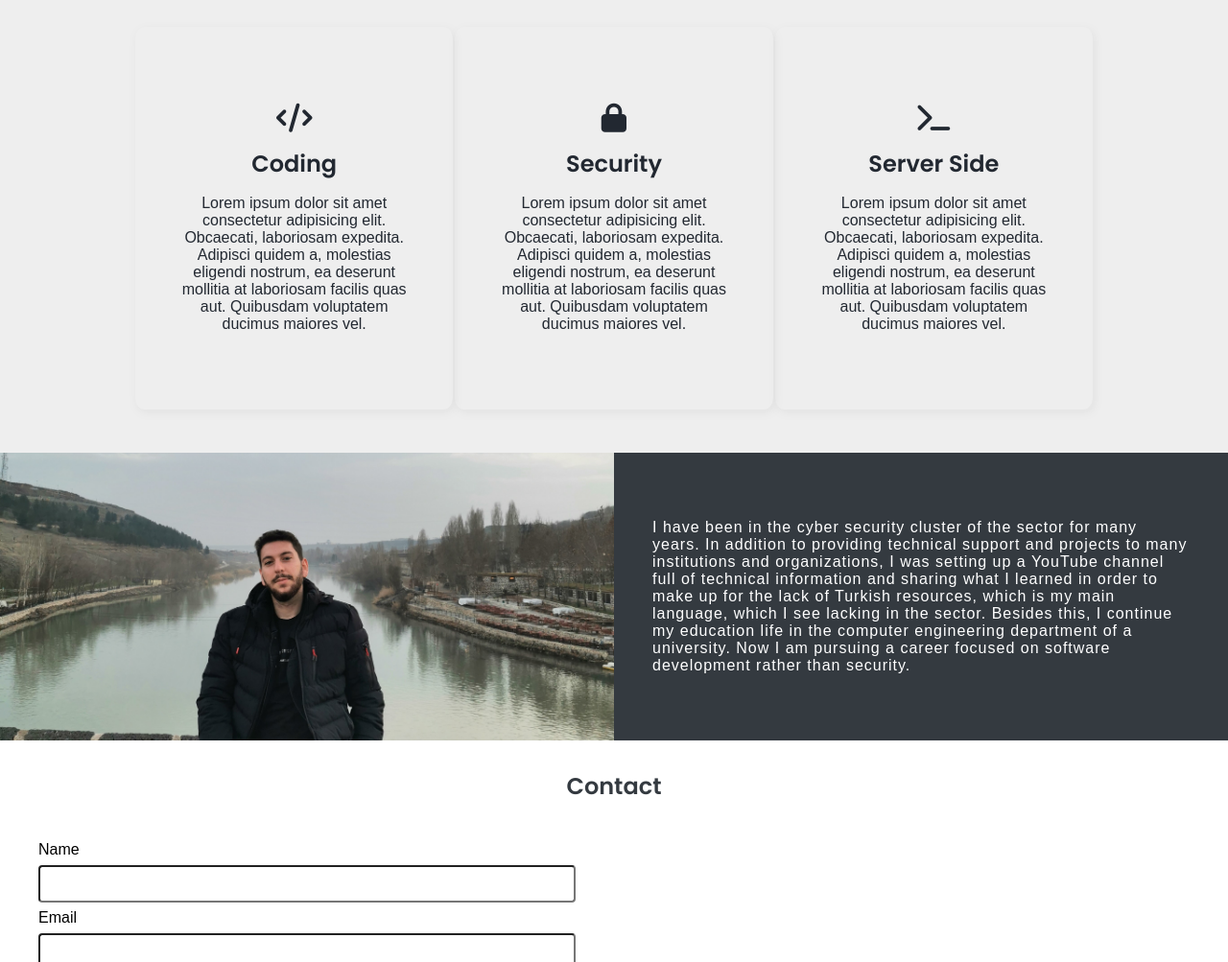
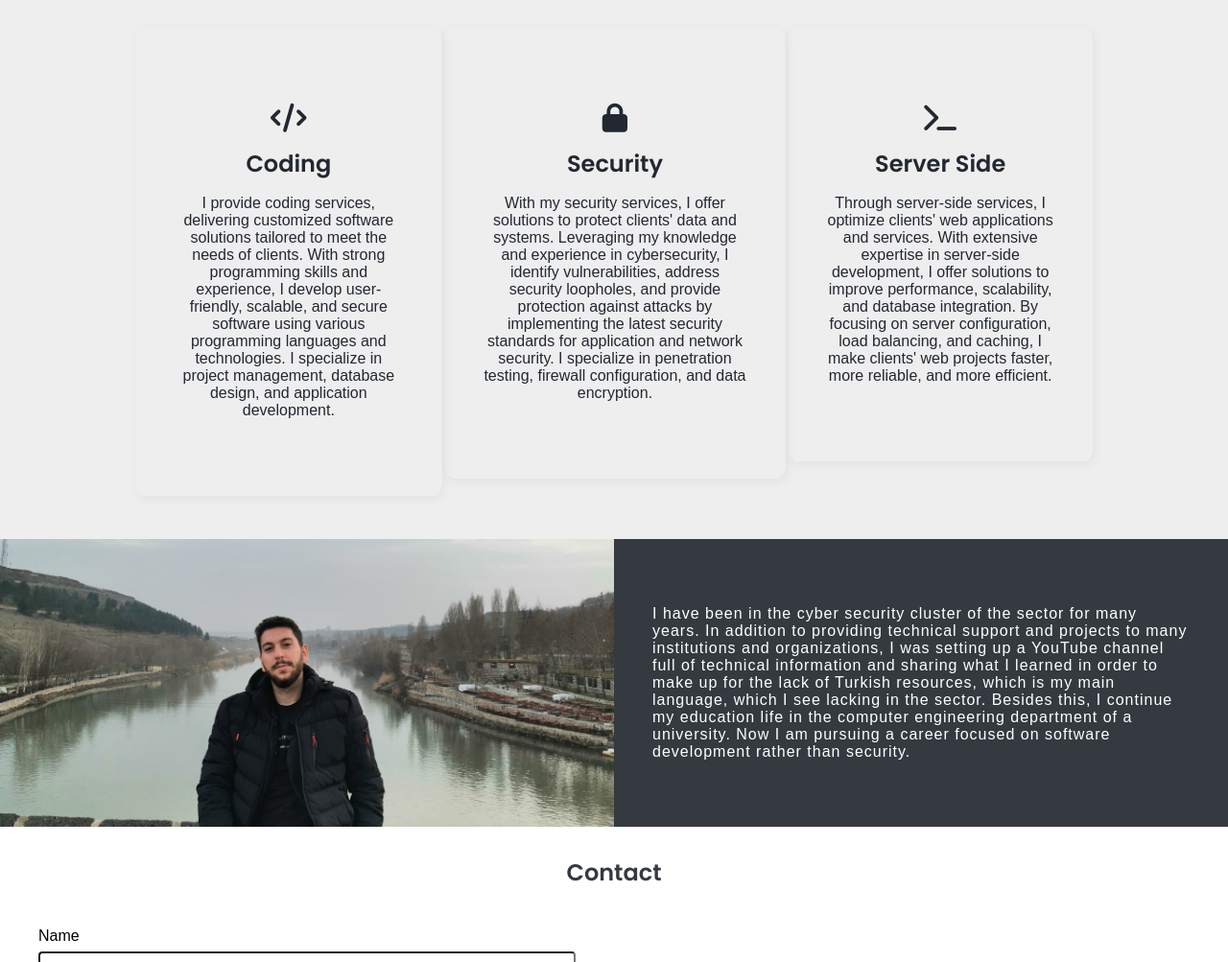
Before and after one commit to polatmurat/polatmurat.github.io, a plain HTML site: page index.html in a window 1280 px wide. Shown: the part 817-1820 px from the top of the page at 96% size. Drawn offline with Linux system fonts and the light colour scheme.

Commit message:
Context edited.

```diff
--- a/index.html
+++ b/index.html
@@ -35,21 +35,21 @@
                     <div class="service">
                         <i class="fa-solid fa-code"></i>
                         <h2>Coding</h2>
-                        <p>Lorem ipsum dolor sit amet consectetur adipisicing elit. Obcaecati, laboriosam expedita. Adipisci quidem a, molestias eligendi nostrum, ea deserunt mollitia at laboriosam facilis quas aut. Quibusdam voluptatem ducimus maiores vel.</p>
+                        <p> I provide coding services, delivering customized software solutions tailored to meet the needs of clients. With strong programming skills and experience, I develop user-friendly, scalable, and secure software using various programming languages and technologies. I specialize in project management, database design, and application development.</p>
                     </div>
                 </div>
                 <div class="inner-service">
                     <div class="service">
                         <i class="fa-solid fa-lock"></i>
                         <h2>Security</h2>
-                        <p>Lorem ipsum dolor sit amet consectetur adipisicing elit. Obcaecati, laboriosam expedita. Adipisci quidem a, molestias eligendi nostrum, ea deserunt mollitia at laboriosam facilis quas aut. Quibusdam voluptatem ducimus maiores vel.</p>
+                        <p>With my security services, I offer solutions to protect clients' data and systems. Leveraging my knowledge and experience in cybersecurity, I identify vulnerabilities, address security loopholes, and provide protection against attacks by implementing the latest security standards for application and network security. I specialize in penetration testing, firewall configuration, and data encryption.</p>
                     </div>
                 </div>
                 <div class="inner-service">
                     <div class="service">
                         <i class="fa-solid fa-terminal"></i>
                         <h2>Server Side</h2>
-                        <p>Lorem ipsum dolor sit amet consectetur adipisicing elit. Obcaecati, laboriosam expedita. Adipisci quidem a, molestias eligendi nostrum, ea deserunt mollitia at laboriosam facilis quas aut. Quibusdam voluptatem ducimus maiores vel.</p>
+                        <p>Through server-side services, I optimize clients' web applications and services. With extensive expertise in server-side development, I offer solutions to improve performance, scalability, and database integration. By focusing on server configuration, load balancing, and caching, I make clients' web projects faster, more reliable, and more efficient.</p>
                     </div>
                 </div>
             </div>
```
